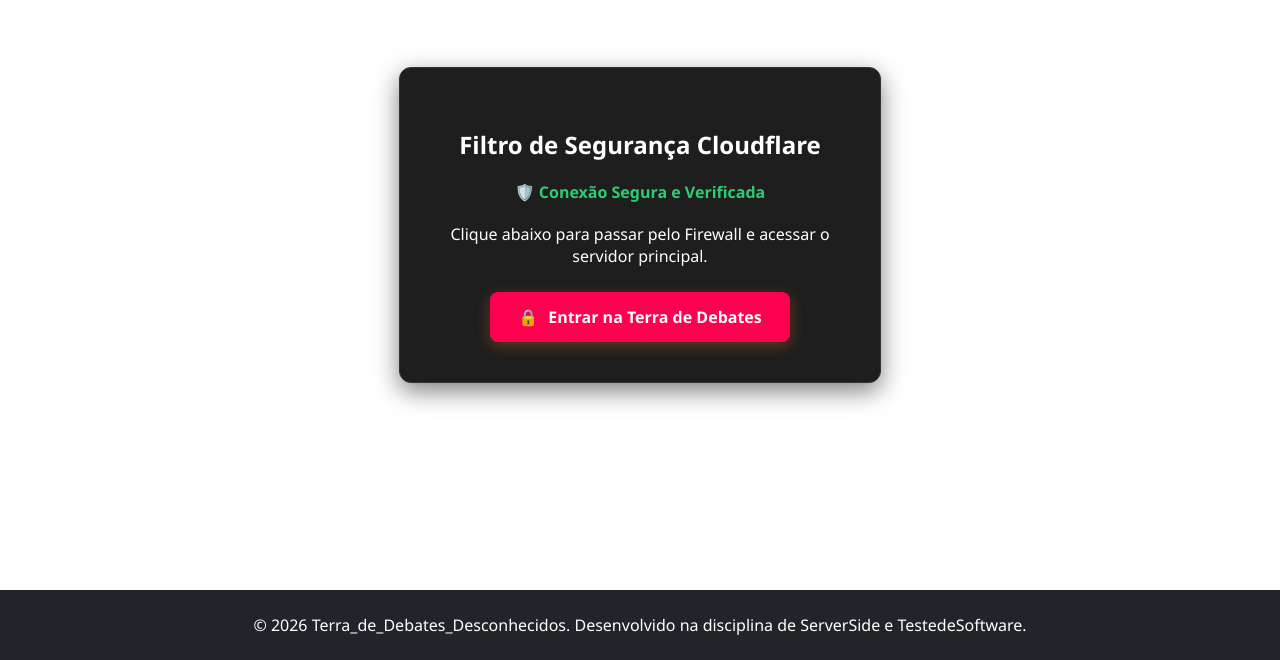
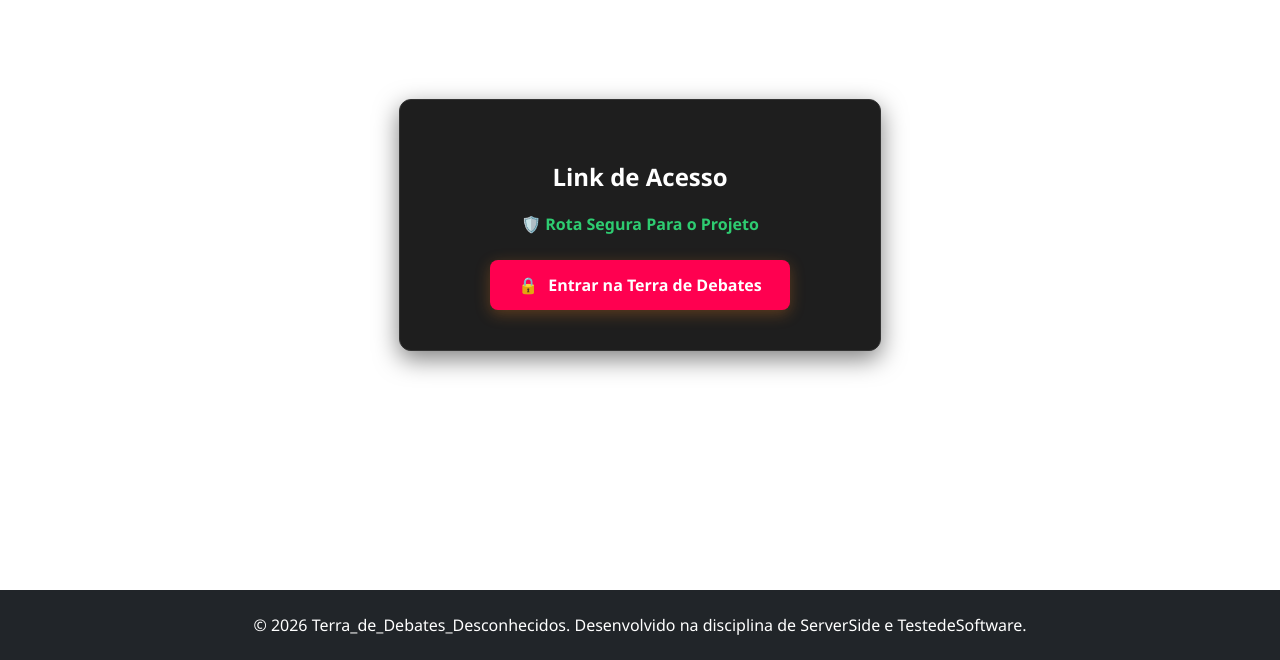
Before and after one commit to RianDeyvid-35/Terra_de_Debates_Desconhecidos_Link, a plain HTML site: page public/index.html in a window 1280 px wide. Shown: the part 140-800 px from the top of the page. Drawn offline with Linux system fonts and the light colour scheme.

Commit message:
Update index.html

```diff
--- a/public/index.html
+++ b/public/index.html
@@ -9,9 +9,9 @@
 <body>
 
     <div class="box-seguranca">
-        <h2>Filtro de Segurança Cloudflare</h2>
-        <p class="status">🛡️ Conexão Segura e Verificada</p>
-        <p>Clique abaixo para passar pelo Firewall e acessar o servidor principal.</p>
+        <h2>Link de Acesso</h2>
+        <p class="status">🛡️ Rota Segura Para o Projeto</p>
+
 
         <div class="container-btn">
             <a href="https://seu-projeto.up.railway.app" class="btn-firewall">
```
